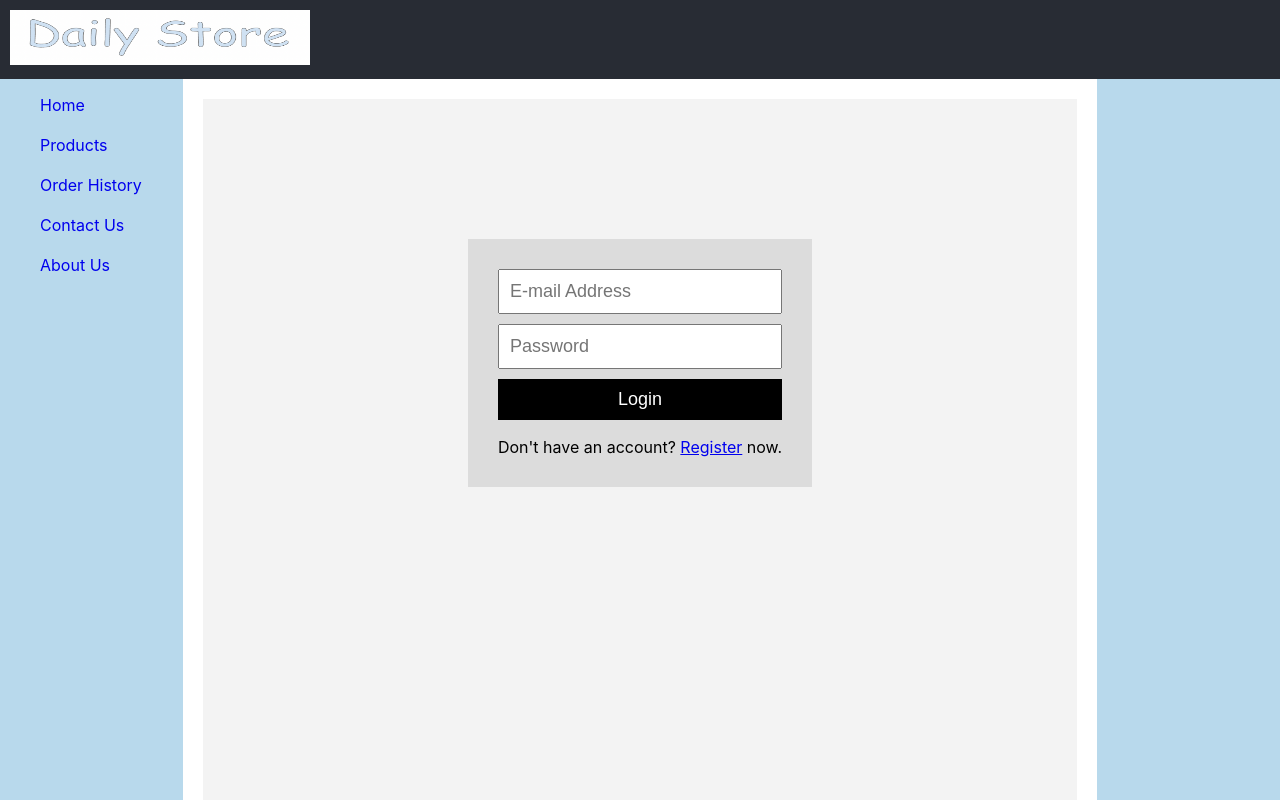
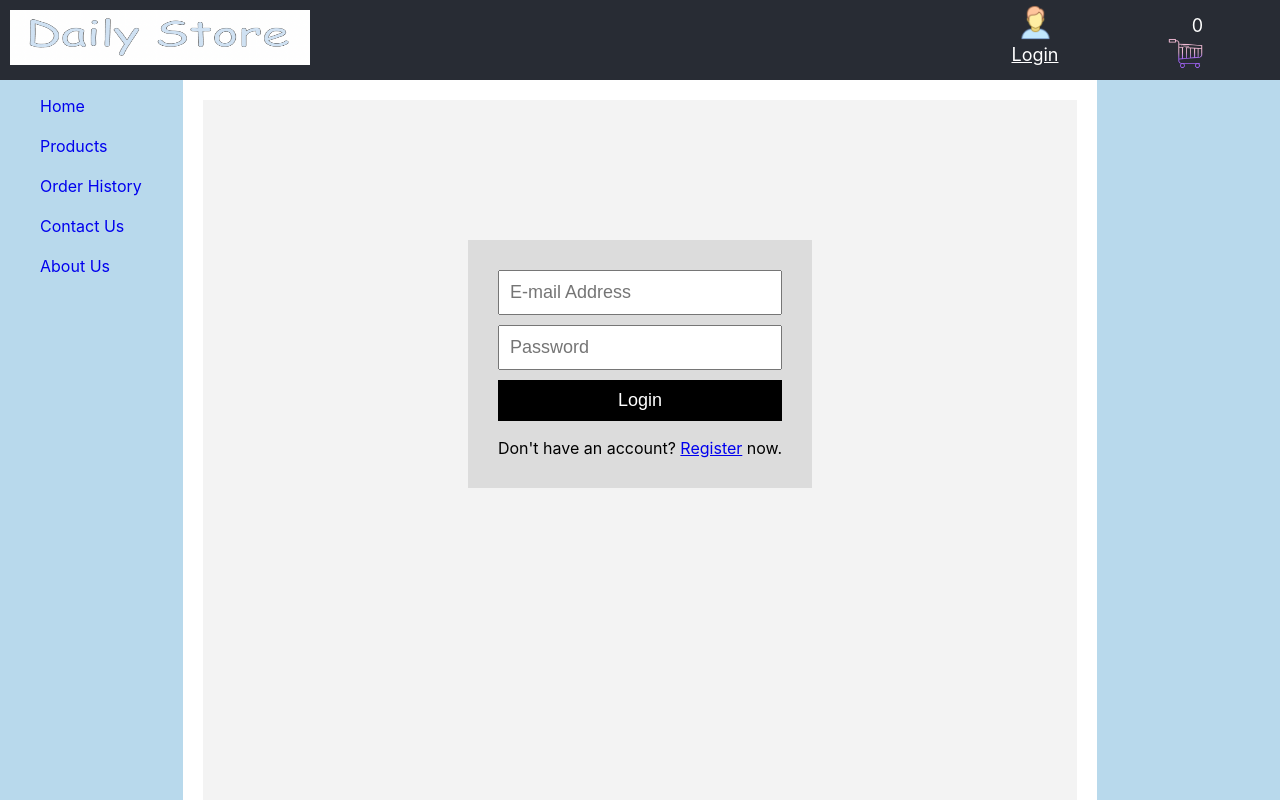
Before and after one commit to ahetesum/daily-store, a React (Create React App) app: page /login in a window 1280 px wide. Shown: the top 800 px of the page. Built offline with nearby package versions, Linux system fonts and the light colour scheme; no server answers.

Commit message:
login and register

```diff
--- a/src/App.css
+++ b/src/App.css
@@ -9,9 +9,46 @@
 {
   background-color: #282c34;
   flex: 1;
+  display: flex;
+  justify-content: space-between;
 
 }
 
+.rightQuick
+{
+  height: 80px;
+  width: 300px;
+  justify-self: flex-end;
+  margin-right: 20px;
+  display: flex;
+}
+
+.userHolder
+{
+  margin: 5px;
+  flex: 1;
+}
+.cartHolder
+{
+  margin: 5px;
+  flex: 1;
+}
+
+.userContainer
+{
+  align-items: center;
+  justify-content: center;
+  text-align: center;
+}
+
+.userContainer div,#userA{
+  color: white;
+  font-size: large;
+}
+.cartCount{
+  margin-left: 25px;
+  margin-top: 10px;
+}
 .bodyContainer{
   flex: 8;
   display: flex;
--- a/src/App.js
+++ b/src/App.js
@@ -15,9 +15,9 @@ import { SideMenu } from './Components/Func/SideMenu';
 function App() {
   return (
     <div className='appContainer'>
-      <DailyStoreHeader />
-      <div className='bodyContainer'>
-        <BrowserRouter>
+      <BrowserRouter>
+        <DailyStoreHeader />
+        <div className='bodyContainer'>
           <SideMenu />
           <div className='mainContainer'>
             <Routes>
@@ -29,15 +29,15 @@ function App() {
               <Route path='/about-us' element={<About />} ></Route>
               <Route path='/login' element={<Login />} ></Route>
               <Route path='/register' element={<Regstration />} ></Route>
-
             </Routes>
           </div>
           <div className='menuContainer'>
           </div>
-        </BrowserRouter>
-      </div>
+        </div>
 
-      <DailyStoreFooter />
+        <DailyStoreFooter />
+      </BrowserRouter>
+
     </div>
   );
 }
--- /dev/null
+++ b/src/Components/Func/CartComponent.js
@@ -0,0 +1,11 @@
+
+export const CartComponent=()=>{
+
+    return (
+
+        <div className='userContainer'>
+            <div className='cartCount' >{0}</div>
+            <img src={require('../../Assets/cart.png')} height={35} width={35} />
+        </div>
+    );
+}
--- a/src/Components/Func/DailyStoreHeader.js
+++ b/src/Components/Func/DailyStoreHeader.js
@@ -1,8 +1,19 @@
 
 import logo from '../../Assets/logo.png'
+import { CartComponent } from './CartComponent'
+import { UserComponent } from './UserComponent'
 
 export const DailyStoreHeader =()=>{
     return <div className="headerContainer">
         <img src={logo} className='logoImg' />
+        <div className='rightQuick'>
+            <div className='userHolder'>
+            <UserComponent/>
+            </div>
+         <div className='cartHolder' >
+             <CartComponent/>
+         </div>
+        </div>
+
     </div>
 }
--- a/src/Components/Func/SideMenu.js
+++ b/src/Components/Func/SideMenu.js
@@ -1,8 +1,16 @@
+import { useAuthState } from "react-firebase-hooks/auth";
 import { Link } from "react-router-dom";
+import { auth, logout } from "../../Helpers/FirebaseHelper";
 
 
 
 export const SideMenu=()=>{
+
+
+  const [user, loading, error] = useAuthState(auth);
+
+
+
     return (
         <div className='menuContainer'>
         <ul>
@@ -21,6 +29,11 @@ export const SideMenu=()=>{
           <li className='menuItem'>
             <Link to="/about-us">About Us</Link>
           </li>
+          {
+            (user)?<li onClick={()=>logout()} className='menuItem'>
+            <Link to="/about-us">Log Out</Link>
+          </li>:null
+          }
         </ul>
       </div>
     );
--- /dev/null
+++ b/src/Components/Func/UserComponent.js
@@ -0,0 +1,16 @@
+import { useAuthState } from 'react-firebase-hooks/auth';
+import { Link } from 'react-router-dom';
+import { auth } from '../../Helpers/FirebaseHelper';
+
+
+export const UserComponent=()=>{
+
+    const [user, loading, error] = useAuthState(auth);
+    return (
+
+        <div className='userContainer'>
+            <img src={require('../../Assets/user.png')} height={35} width={35} />
+            {(user)?<div>{user.email}</div>:<div><Link id='userA' to='/login'>Login</Link></div>}
+        </div>
+    );
+}
--- a/src/Helpers/FirebaseHelper.js
+++ b/src/Helpers/FirebaseHelper.js
@@ -1,12 +1,19 @@
 import { initializeApp } from "firebase/app";
-import {createUserWithEmailAndPassword, getAuth,getFirestore } from 'firebase/auth';
-
-const app = initializeApp(firebaseConfig);
-const auth = getAuth(app);
-const db = getFirestore(app);
+import {createUserWithEmailAndPassword, getAuth, signInWithEmailAndPassword, signOut } from 'firebase/auth';
+import {firebaseConfig} from '../Config/firebase-config';
+import {
+  getFirestore,
+  collection,
+  addDoc,
+} from "firebase/firestore";
 
 
-const registerWithEmailAndPassword = async (name, email, password) => {
+export const app = initializeApp(firebaseConfig);
+export const auth = getAuth(app);
+export const db = getFirestore(app);
+
+
+export const registerWithEmailAndPassword = async (name, email, password) => {
     try {
       const res = await createUserWithEmailAndPassword(auth, email, password);
       const user = res.user;
@@ -21,3 +28,17 @@ const registerWithEmailAndPassword = async (name, email, password) => {
       alert(err.message);
     }
   };
+
+
+  export const logInWithEmailAndPassword = async (email, password) => {
+    try {
+      await signInWithEmailAndPassword(auth, email, password);
+    } catch (err) {
+      console.error(err);
+      alert(err.message);
+    }
+  };
+
+  export const logout = () => {
+    signOut(auth);
+  };
--- a/src/Pages/Dashboard.js
+++ b/src/Pages/Dashboard.js
@@ -9,7 +9,6 @@ export const Dashboard = () => {
         <DailyStorePage>
             <div>
                 <DailyStoreSlider />
-                <Link to='/register' >Register</Link>
             </div>
         </DailyStorePage>
 
--- a/src/Pages/Login.js
+++ b/src/Pages/Login.js
@@ -1,30 +1,62 @@
-import { Link } from "react-router-dom"
+import { signOut } from "firebase/auth";
+import { useEffect, useState } from "react";
+import { useAuthState } from "react-firebase-hooks/auth";
+import { Link, useNavigate } from "react-router-dom"
 import { DailyStorePage } from "../Components/UI/DailyStorePage"
+import { auth, logInWithEmailAndPassword ,logout} from "../Helpers/FirebaseHelper";
 
 
 
 export const Login = () => {
+
+    const [email, setEmail] = useState("");
+    const [password, setPassword] = useState("");
+
+    const [user, loading, error] = useAuthState(auth);
+
+
+    const completeLogin=()=>{
+
+        ///VAlidation needs to be there
+
+        logInWithEmailAndPassword(email, password)
+    }
+
+    const navigate = useNavigate();
+
+    useEffect(() => {
+        if (loading) {
+            // Loading
+            return;
+        }
+        if (user)
+        {
+            navigate("/");
+        }
+    }, [user, loading]);
+
+
     return (
         <DailyStorePage>
-             <div className="register">
+            <div className="register">
                 <div className="login__container">
                     <input
                         type="text"
                         className="login__textBox"
-                        // value={email}
-                        // onChange={(e) => setEmail(e.target.value)}
+                        value={email}
+                        onChange={(e) => setEmail(e.target.value)}
                         placeholder="E-mail Address"
                     />
                     <input
                         type="password"
                         className="login__textBox"
-                        // value={password}
-                        // onChange={(e) => setPassword(e.target.value)}
+                        value={password}
+                        onChange={(e) => setPassword(e.target.value)}
                         placeholder="Password"
                     />
                     <button
                         className="login__btn"
-                        // onClick={() =>completeLogin()}
+                        onClick={() =>completeLogin()}
                     >
                         Login
                     </button>
--- a/src/Pages/Regtration.js
+++ b/src/Pages/Regtration.js
@@ -1,6 +1,8 @@
-import { useState } from "react"
-import { Link } from "react-router-dom"
+import { useEffect, useState } from "react"
+import { useAuthState } from "react-firebase-hooks/auth";
+import { Link, useNavigate } from "react-router-dom"
 import { DailyStorePage } from "../Components/UI/DailyStorePage"
+import { auth, registerWithEmailAndPassword } from "../Helpers/FirebaseHelper";
 
 
 export const Regstration = () => {
@@ -10,14 +12,15 @@ export const Regstration = () => {
     const [password,setPassword]= useState('');
 
     const [isValid,setIsValid]= useState(true);
-    const [validationMessage,setValidationMessage]= useState('Heloooo');
+    const [validationMessage,setValidationMessage]= useState('');
 
+    const [user, loading, error] = useAuthState(auth);
 
 
     const completeRegistration=()=>{
 
        if(isFormValid())
-            console.log("Regtration API")
+       registerWithEmailAndPassword(name,email,password);
     }
 
     const isFormValid=()=>{
@@ -50,6 +53,19 @@ export const Regstration = () => {
 
 
     }
+
+    const nav= useNavigate();
+
+    useEffect(()=>{
+        if(loading)
+        {
+            return;
+        }
+        if(user)
+        {
+            nav('/');
+        }
+    },[user,loading])
 
     return (
         <DailyStorePage>
```
Also changed, not shown: src/Assets/cart.png (added), src/Assets/user.png (added).
